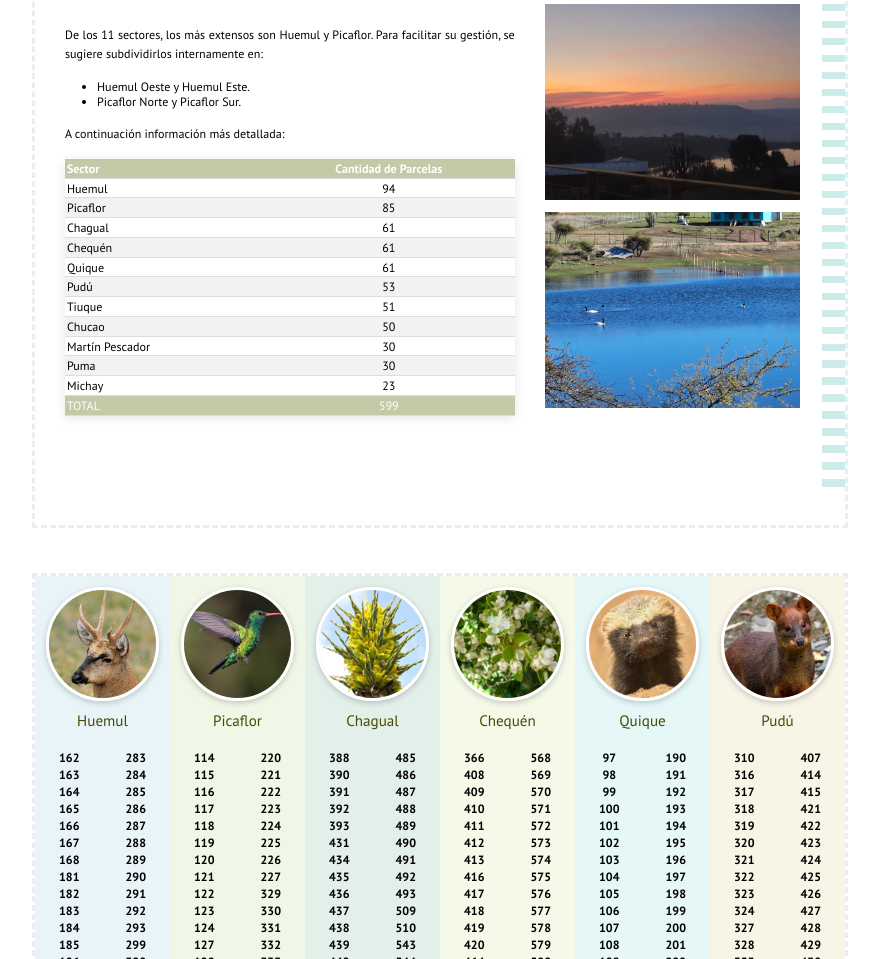
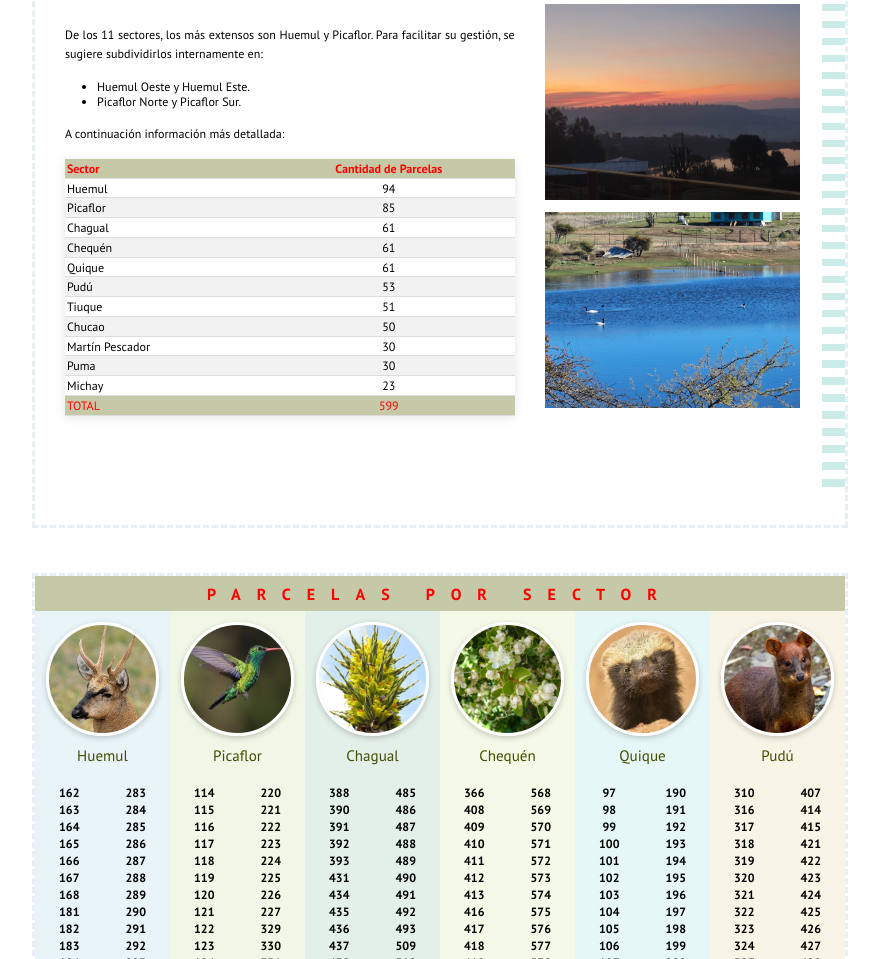
Before and after one commit to DonBastian/website, a plain HTML site: page index.html in a window 1280 px wide. Shown: the part 1675-2634 px from the top of the page, without its empty margins (200-1079 px from the left). Drawn offline with Linux system fonts and the light colour scheme.

Commit message:
feat: Title to  Sectors Table

```diff
--- a/_source/grid-layout-2.css
+++ b/_source/grid-layout-2.css
@@ -116,7 +116,7 @@
         th {
             padding: 1mm;
             background-color: #c6c9a7;
-            color: white;
+            color: #ff0000;
             font-weight: bold;
         }
         tr:nth-child(even) {
@@ -128,7 +128,7 @@
         .total {
             font-weight: bold;
             background-color: #c6c9a7 !important;
-            color: white;
+            color: #ff0000;
         }
 }
 
--- a/_source/grid-layout-3.css
+++ b/_source/grid-layout-3.css
@@ -11,6 +11,11 @@
         align-items: center;
         padding-top: 3mm;
         gap: 3mm;
+    }
+
+    p{
+        font-size: 0.5rem;
+        margin: 0;
     }
 
     img{
--- a/index.html
+++ b/index.html
@@ -319,6 +319,17 @@
 
     <!-- Tercera Página -->
     <page>
+        <div style = "
+            background: #c6c9a7;
+            color: #ff0000;
+            text-align: center;
+            padding-block: 2mm;
+            letter-spacing: 1em;
+            font-weight: bold;
+            font-size: 1rem;
+            ">
+            PARCELAS POR SECTOR
+        </div>
         <page_content class="grid-layout-3">
 <!--  -->
 <!--  -->
```
